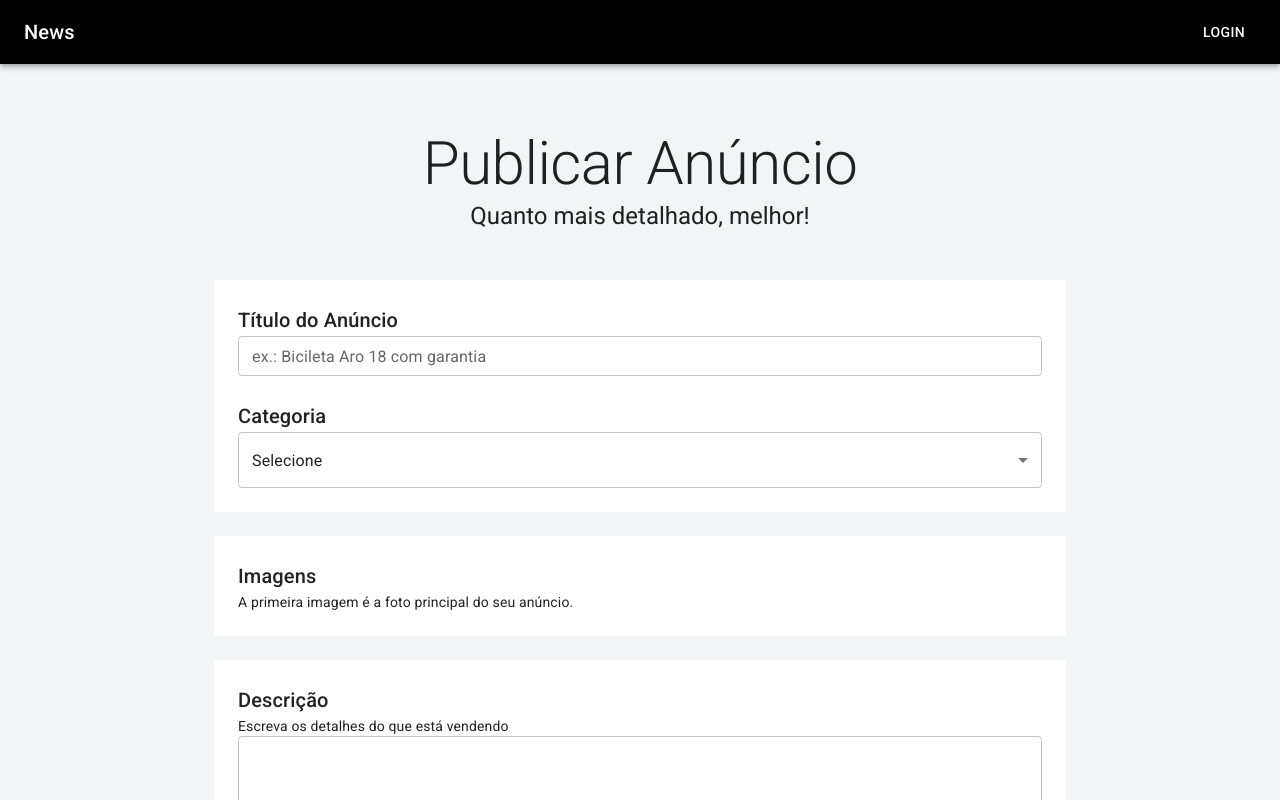
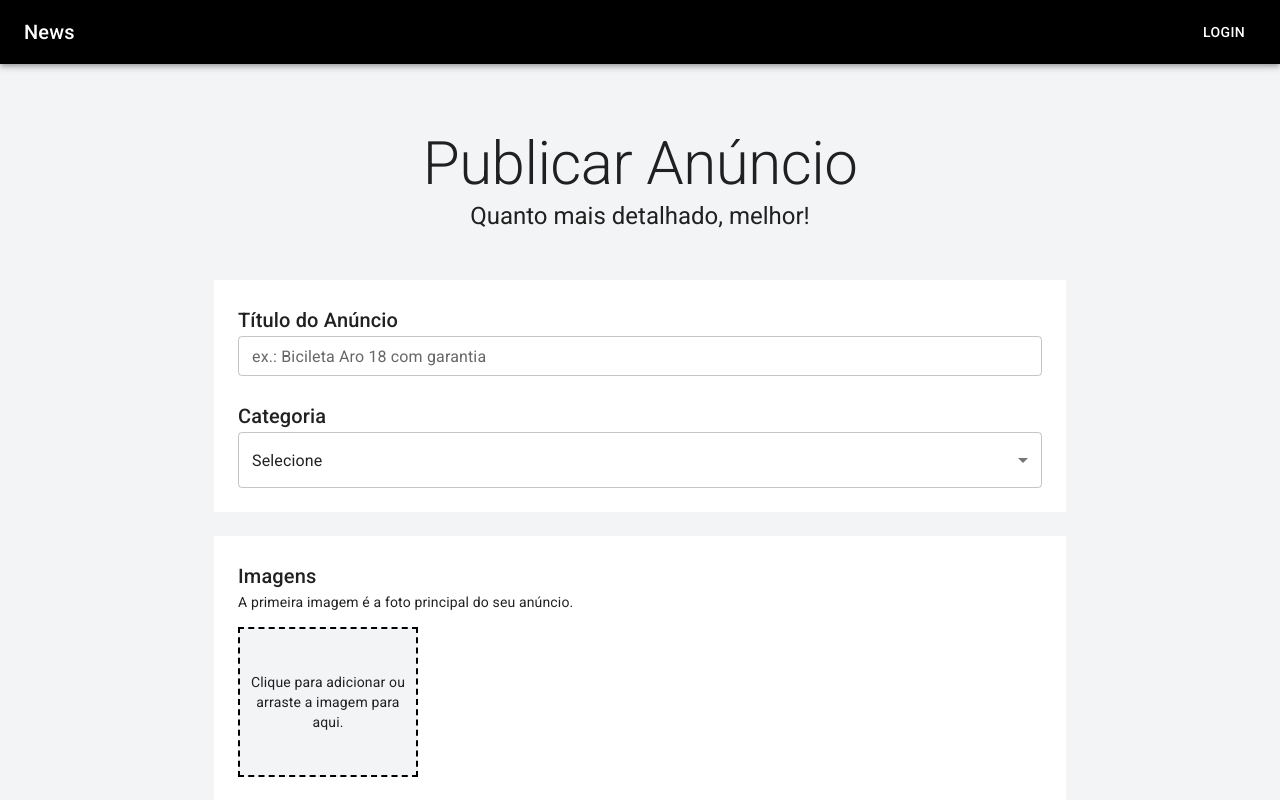
Before and after one commit to ericlesbrum/Projeto-Anunx, a Next.js app: page /user/publish in a window 1280 px wide. Shown: the top 800 px of the page. Built offline with nearby package versions, Linux system fonts and the light colour scheme.

Commit message:
adicionando feature de upload de imagens (front)

```diff
--- a/package.json
+++ b/package.json
@@ -21,6 +21,7 @@
     "next": "13.1.5",
     "react": "18.2.0",
     "react-dom": "18.2.0",
+    "react-dropzone": "^14.2.3",
     "styled-components": "^5.3.6"
   }
 }
--- a/pages/user/publish.js
+++ b/pages/user/publish.js
@@ -1,11 +1,31 @@
-import { Box, Container, Select, TextField, Typography, Button } from '@mui/material';
+import { DeleteForever } from '@mui/icons-material';
+import { Box, Container, Select, TextField, Typography, Button, IconButton } from '@mui/material';
 import { useTheme } from '@mui/material/styles';
+import { useState } from 'react';
+import { useDropzone } from 'react-dropzone'
 
 import TemplateDefault from '../../src/templates/Default';
-import { box, container, boxContainer } from './publishStyle';
+import { box, container, boxContainer, thumbsWrapper, dropzone, thumb } from './publishStyle';
 
 const Publish = () => {
     const theme = useTheme();
+    const [files, setFiles] = useState([]);
+    const { getRootProps, getInputProps } = useDropzone({
+        accept: 'image/*',
+        onDrop: (acceptedFile) => {
+            const newFiles = acceptedFile.map(file => {
+                return Object.assign(file, {
+                    preview: URL.createObjectURL(file)
+                })
+            })
+
+            setFiles([...files, ...newFiles]);
+        }
+    })
+    const handleRemoveFile = fileName => {
+        const newFileState = files.filter(file => file.name !== fileName);
+        setFiles(newFileState);
+    }
     return (
         <TemplateDefault>
             <Container maxWidth='sm' sx={container(theme.spacing(8, 0, 6))}>
@@ -78,6 +98,36 @@ const Publish = () => {
                     <Typography component="div" variant="body2" color="textPrimary">
                         A primeira imagem é a foto principal do seu anúncio.
                     </Typography>
+                    <Box sx={thumbsWrapper}>
+                        <Box sx={dropzone(theme.palette.background.default)} {...getRootProps()}>
+                            <input {...getInputProps()} />
+                            <Typography variant="body2" color="textPrimary">
+                                Clique para adicionar ou arraste a imagem para aqui.
+                            </Typography>
+                        </Box>
+                        {
+                            files.map((file, index) => ((
+                                <Box
+                                    key={file.name}
+                                    sx={thumb(`${file.preview}`)}>
+                                    {
+                                        index === 0 ?
+                                            <Box className='mainImage'>
+                                                <Typography variant="body" color="secondary">
+                                                    Principal
+                                                </Typography>
+                                            </Box>
+                                            : null
+                                    }
+                                    <Box className="mask">
+                                        <IconButton color='secondary' onClick={() => handleRemoveFile(file.name)}>
+                                            <DeleteForever fontSize='large' />
+                                        </IconButton>
+                                    </Box>
+                                </Box>
+                            )))
+                        }
+                    </Box>
                 </Box>
             </Container>
 
--- a/pages/user/publishStyle.js
+++ b/pages/user/publishStyle.js
@@ -1,3 +1,5 @@
+import { rgbToHex } from "@mui/material"
+
 const container = (padding) => {
     return {
         p: padding
@@ -14,4 +16,54 @@ const boxContainer = (padding) => {
         pb: padding
     }
 }
-export { container, box, boxContainer }
+const thumbsWrapper = () => {
+    return {
+        display: 'flex',
+        flexWrap:'wrap',
+        marginTop: '15px'
+    }
+}
+const dropzone = (color) => {
+    return {
+        display: 'flex',
+        justifyContent: 'center',
+        alignItems: 'center',
+        textAlign: 'center',
+        p: '10px',
+        margin: '0 15px 15px 0',
+        width: 180,
+        height: 150,
+        backgroundColor: color,
+        border: '2px dashed black',
+    }
+}
+const thumb = (image) => {
+    return {
+        position:'relative',
+        width: 180,
+        height: 150,
+        margin: '0 15px 15px 0',
+        backgroundSize: 'cover',
+        backgroundPosition: 'center center',
+        backgroundImage: `url(${image})`,
+        '& .mask': {
+            display: 'none',
+            justifyContent: 'center',
+            alignItems: 'center',
+            textAlign: 'center',
+            backgroundColor: rgbToHex("rgb(0, 0, 0,0.7)"),
+            height: '100%'
+        },
+        '& .mainImage': {
+            backgroundColor: 'blue',
+            p: '6px 10px',
+            position:'absolute',
+            bottom:0,
+            left:0
+        },
+        "&:hover .mask": {
+            display: 'flex'
+        }
+    }
+}
+export { container, box, boxContainer, thumbsWrapper, dropzone, thumb }
--- a/src/theme.js
+++ b/src/theme.js
@@ -4,6 +4,9 @@ const theme = createTheme({
     palette: {
         primary: {
             main: '#000000',
+        },
+        secondary: {
+            main: "#ffffff"
         },
         background: {
             default: rgbToHex("rgb(242, 244, 245)"),
```
Also changed, not shown: 1 other file (tests, documents, lock files or other folders).
